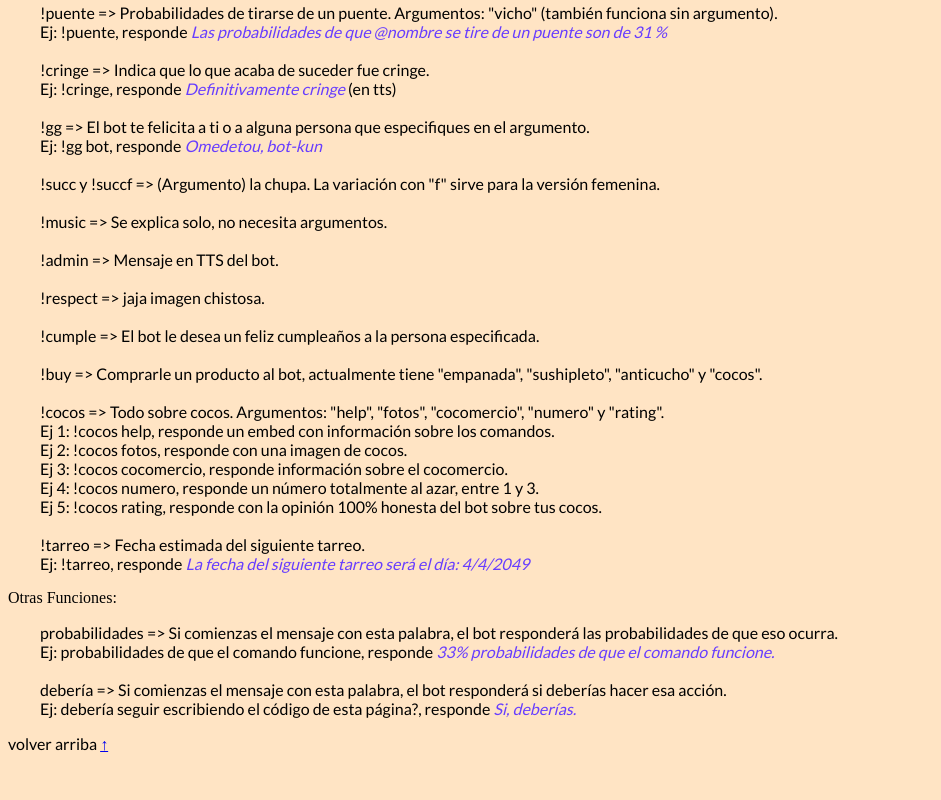
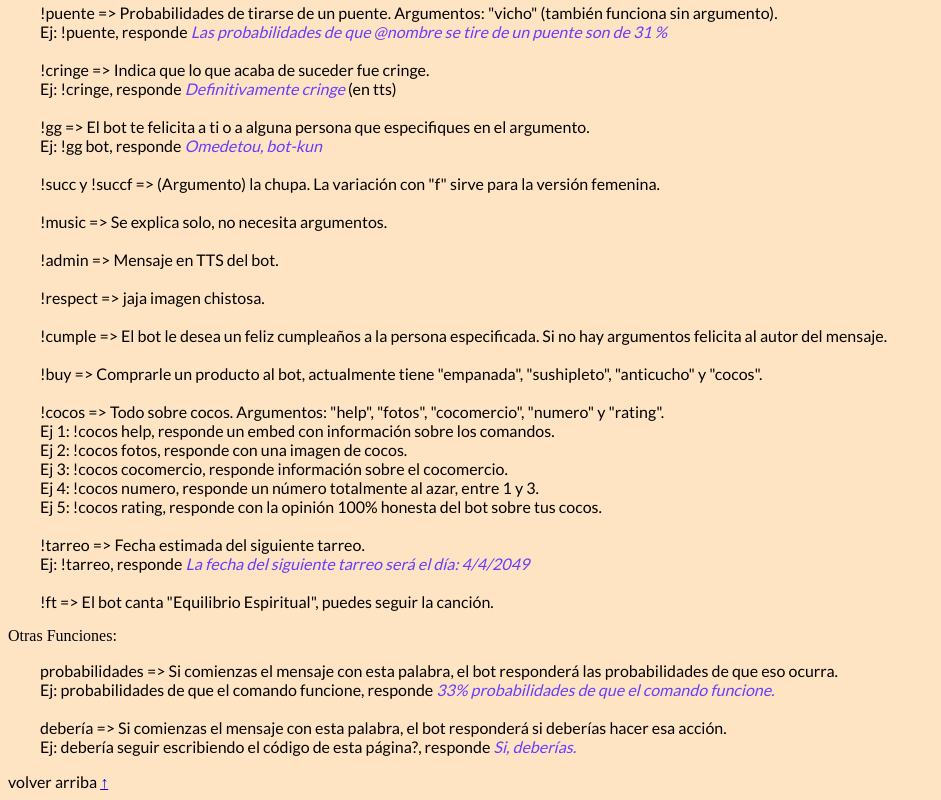
Before and after one commit to zusmoshijiku/bolche-bot, a plain HTML site: page index.html in a window 1280 px wide. Shown: the part 1099-1899 px from the top of the page, without its empty margins (0-941 px from the left). Before the commit the page ends 1861 px from the top, so only its background shows below. Drawn offline with Linux system fonts and the light colour scheme; a script that the page names is missing.

Commit message:
Update index.html

```diff
--- a/index.html
+++ b/index.html
@@ -130,7 +130,7 @@
 
                 </br>
 
-                <li>!cumple => El bot le desea un feliz cumpleaños a la persona especificada.</li>
+                <li>!cumple => El bot le desea un feliz cumpleaños a la persona especificada. Si no hay argumentos felicita al autor del mensaje.</li>
 
                 </br>
 
@@ -149,6 +149,10 @@
 
                 <li>!tarreo => Fecha estimada del siguiente tarreo. </br>
                 Ej: !tarreo, responde <em>La fecha del siguiente tarreo será el día: 4/4/2049</em></li>
+
+                </br>
+
+                <li>!ft => El bot canta "Equilibrio Espiritual", puedes seguir la canción.</li>
             </ul>
 
             <p>Otras Funciones:</p>
```
